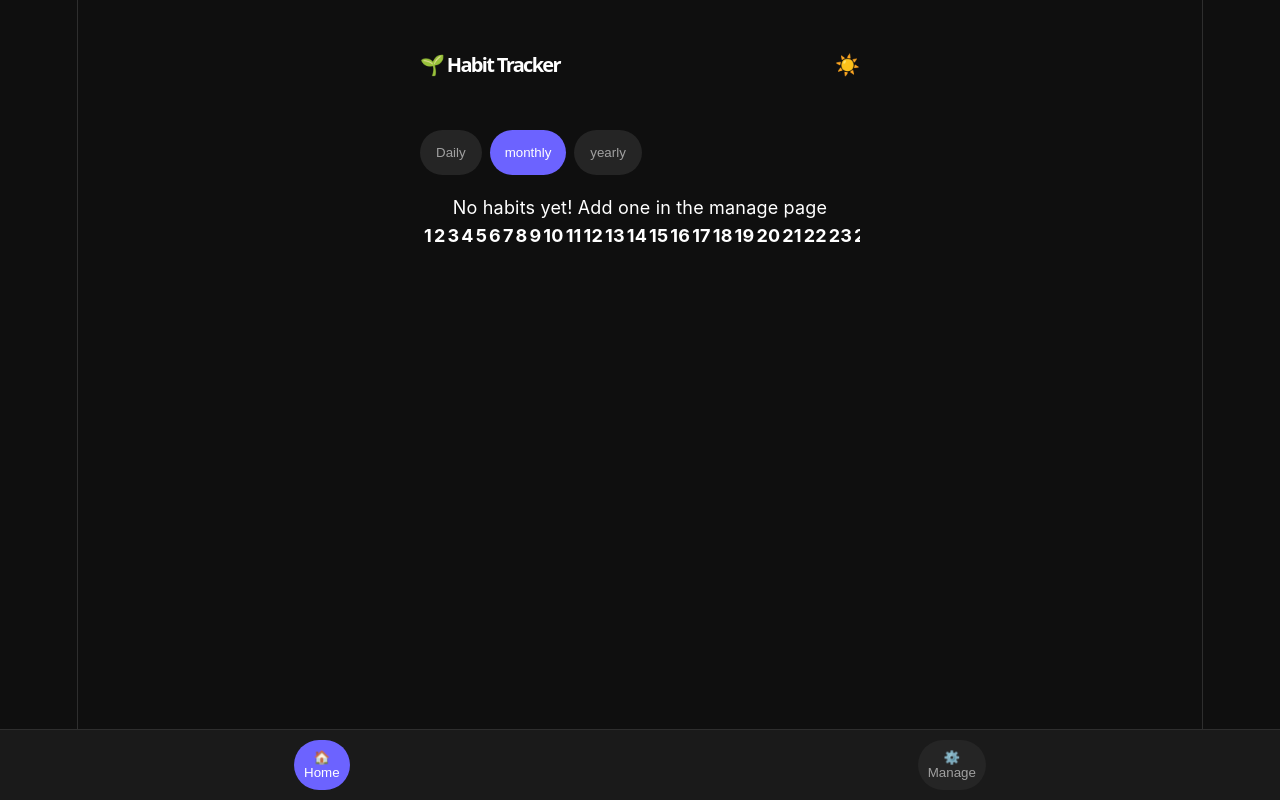
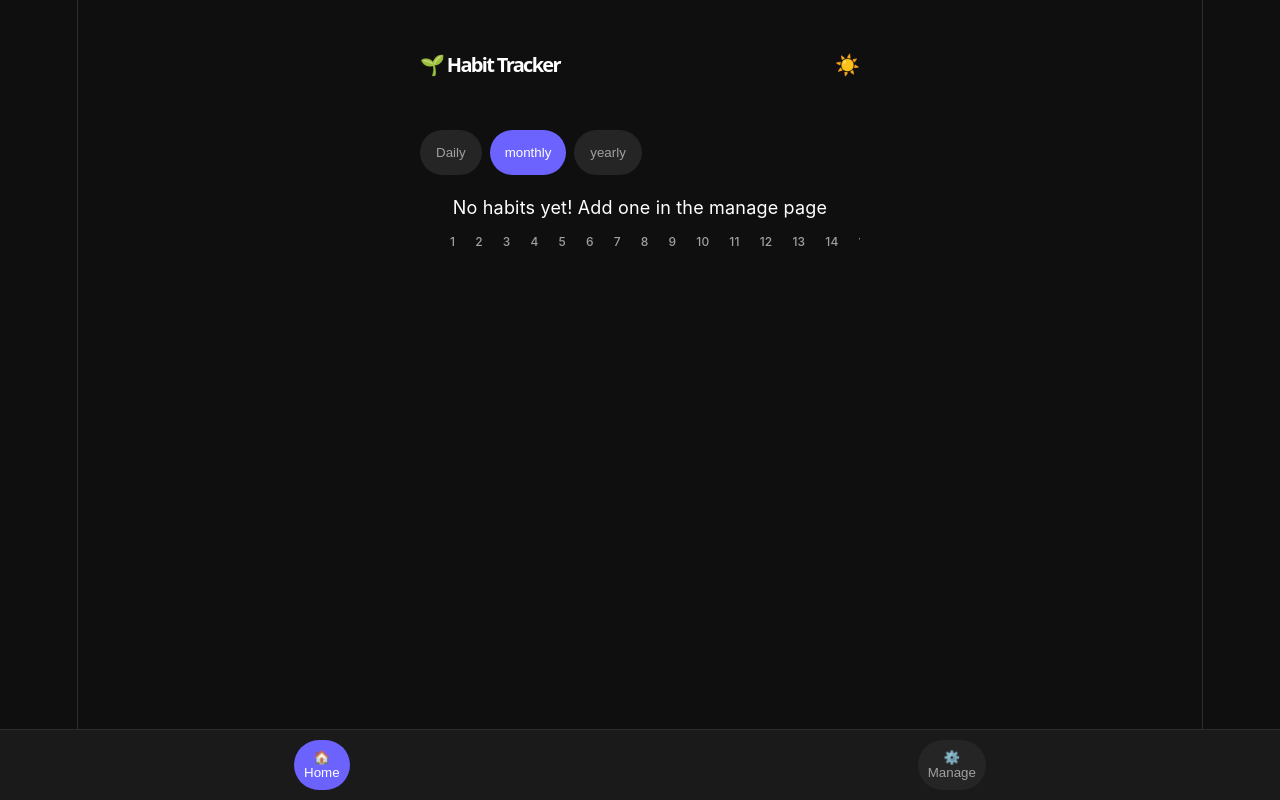
Before and after one commit to bytequestlog-spec/habit-tracker, a React (Vite) app: page / in a window 1280 px wide. Both pictures are taken after a click on the button "monthly". Built offline with nearby package versions, Linux system fonts and the light colour scheme.

Commit message:
styled monthly view

```diff
--- a/src/components/MonthlyView.jsx
+++ b/src/components/MonthlyView.jsx
@@ -17,9 +17,9 @@ function MonthlyView({ habits, setHabits }) {
   });
 
   return (
-    <div className="table">
+    <div className="monthly-container">
       {" "}
-      <table>
+      <table className="monthly-table">
         <thead>
           <tr>
             <th></th>
@@ -37,6 +37,11 @@ function MonthlyView({ habits, setHabits }) {
                 return (
                   <td
                     key={day}
+                    style={{
+                      backgroundColor: habit.completedDates[dateString]
+                        ? "var(--success)"
+                        : "",
+                    }}
                     onClick={() => {
                       const updatedHabit = {
                         ...habit,
@@ -55,7 +60,7 @@ function MonthlyView({ habits, setHabits }) {
                       setHabits(updatedHabits);
                     }}
                   >
-                    {habit.completedDates[dateString] ? "✅" : ""}
+                    {habit.completedDates[dateString] ? "✓" : ""}
                   </td>
                 );
               })}
--- a/src/styles/MonthlyView.css
+++ b/src/styles/MonthlyView.css
@@ -1,3 +1,39 @@
-.table {
+.monthly-container {
   overflow-x: auto;
+  border-radius: 12px;
 }
+
+.monthly-table {
+  border-collapse: collapse;
+  min-width: 100%;
+}
+
+.monthly-table th {
+  padding: 8px 10px;
+  color: var(--text-secondary);
+  font-size: 12px;
+  font-weight: 500;
+  text-align: center;
+}
+
+.monthly-table td {
+  padding: 10px;
+  text-align: center;
+  border: 1px solid var(--border);
+  cursor: pointer;
+  font-size: 12px;
+  transition: background-color 0.15s ease;
+}
+
+.monthly-table td:first-child {
+  color: var(--text-primary);
+  font-weight: 500;
+  cursor: default;
+  background-color: var(--bg-secondary);
+  position: stikcy;
+  left: 0;
+}
+
+.monthly-table td:hover:not(:first-child) {
+  background-color: var(--bg-tertiary);
+}
```
